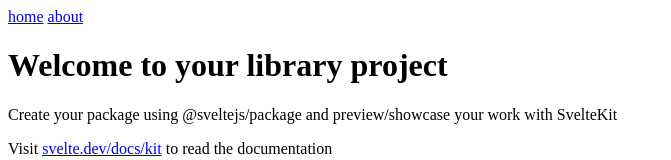
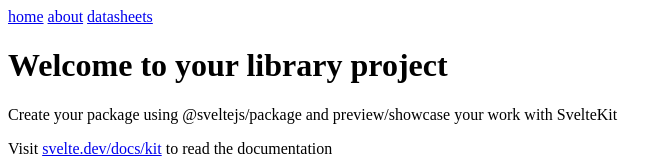
Before and after one commit to membranes/graphs, a SvelteKit app: page / in a window 1280 px wide. Shown: the top 160 px of the page, without its empty margins (0-671 px from the left). Built offline with nearby package versions, Linux system fonts and the light colour scheme.

Commit message:
Update src/routes/+layout.svelte

```diff
--- a/src/routes/+layout.svelte
+++ b/src/routes/+layout.svelte
@@ -5,6 +5,7 @@
 <nav>
     <a href="/">home</a>
     <a href="/about">about</a>
+    <a href="/datasheets">datasheets</a>
 </nav>
 
 {@render children()}
```
